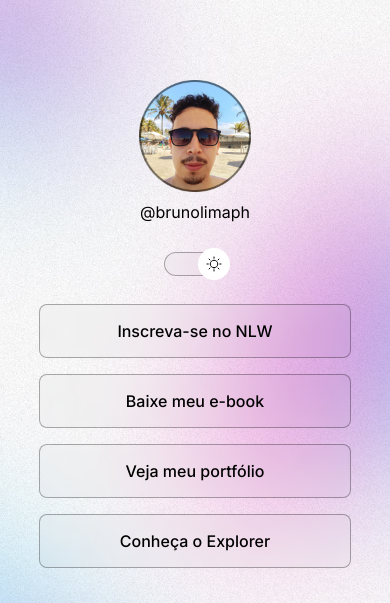
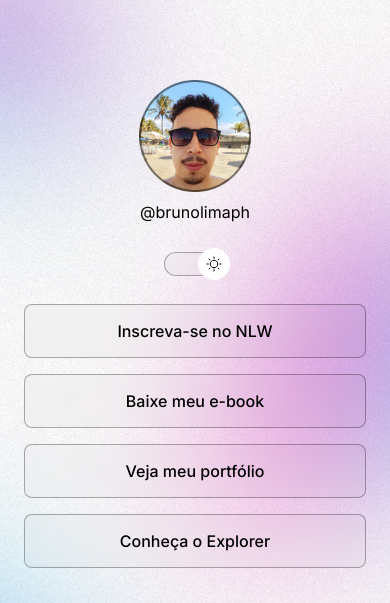
Before and after one commit to brunolyma/DevLinks, a plain HTML site: page index.html in a window 390 px wide. Both pictures are taken after a click on the element 195 px from the left and 263 px from the top of the page. Shown: the top 603 px of the page. Drawn offline with nearby package versions, Linux system fonts and the light colour scheme.

Commit message:
media queries

```diff
--- a/index.html
+++ b/index.html
@@ -64,7 +64,7 @@
     </div>
     <script type="module" src="https://unpkg.com/ionicons@7.1.0/dist/ionicons/ionicons.esm.js"></script>
     <script nomodule src="https://unpkg.com/ionicons@7.1.0/dist/ionicons/ionicons.js"></script>
-    <script src="index.js"></script>
+    <script src="script.js"></script>
 </body>
 
 </html>
--- a/index.js
+++ /dev/null
@@ -1,23 +0,0 @@
-const toggle = document.querySelector("html");
-const image = document.querySelector("img");
-// console.log(image.getAttribute("src"));
-
-function toggleMode() {
-  if (toggle.getAttribute("class") == "light") {
-    toggle.setAttribute("class", "");
-    console.log("Dark?");
-    return imageToggle(true);
-  } else {
-    toggle.setAttribute("class", "light");
-    console.log("light");
-    return imageToggle(false);
-  }
-}
-
-function imageToggle(mode) {
-  if (mode) {
-    image.setAttribute("src", "assets/avatar.png");
-  } else {
-    image.setAttribute("src", "assets/avatar-light.png");
-  }
-}
--- /dev/null
+++ b/script.js
@@ -0,0 +1,12 @@
+const toggleMode = () => {
+  const html = document.documentElement;
+  const image = document.querySelector("#profile img");
+
+  html.classList.toggle("light");
+
+  if (html.classList.contains("light")) {
+    image.setAttribute("src", "assets/avatar-light.png");
+  } else {
+    image.setAttribute("src", "assets/avatar.png");
+  }
+};
--- a/style.css
+++ b/style.css
@@ -6,7 +6,6 @@
 
 :root {
   --bg-url: url(./assets/bg-mobile.jpg);
-  --bg-url-desktop: url(./assets/bg-desktop.jpg);
   --switch-svg: url(./assets/moon-stars.svg);
   --text-color: white;
   --stroke-color: #ffffff50;
@@ -17,7 +16,6 @@
 
 .light {
   --bg-url: url(./assets/bg-mobile-light.jpg);
-  --bg-url-desktop: url(./assets/bg-desktop-light.jpg);
   --switch-svg: url(./assets/sun.svg);
   --text-color: black;
   --stroke-color: #00000050;
@@ -33,12 +31,14 @@ body * {
 body {
   /* shorthand background: color-image repeat position/size */
   background: var(--bg-url) no-repeat top center/cover;
+  height: 100vh;
 }
+
 ul {
   list-style: none;
 }
 #container {
-  width: 360px;
+  max-width: 588px;
   margin: 56px auto 32px auto;
 }
 .wrapper {
@@ -87,6 +87,10 @@ ul {
   transition: all 0.3s;
 }
 
+#switch button:hover {
+  outline: 5px solid var(--highlight-color);
+}
+
 .light #switch button {
   left: 55%;
 }
@@ -130,7 +134,7 @@ ul {
 #links li a:hover {
   border: 1.5px solid var(--text-color);
   background-color: var(--surface-color-hover);
-  padding-block: 15.25px;
+  padding-block: 15.5px;
 }
 
 /* ** SOCIAL LINKS ** */
@@ -155,3 +159,15 @@ footer {
   text-align: center;
   font-size: 14px;
 }
+
+/* *** MEDIA QUERIES *** */
+
+@media (min-width: 700px) {
+  :root {
+    --bg-url: url(./assets/bg-desktop.jpg);
+  }
+
+  .light {
+    --bg-url: url(./assets/bg-desktop-light.jpg);
+  }
+}
```
